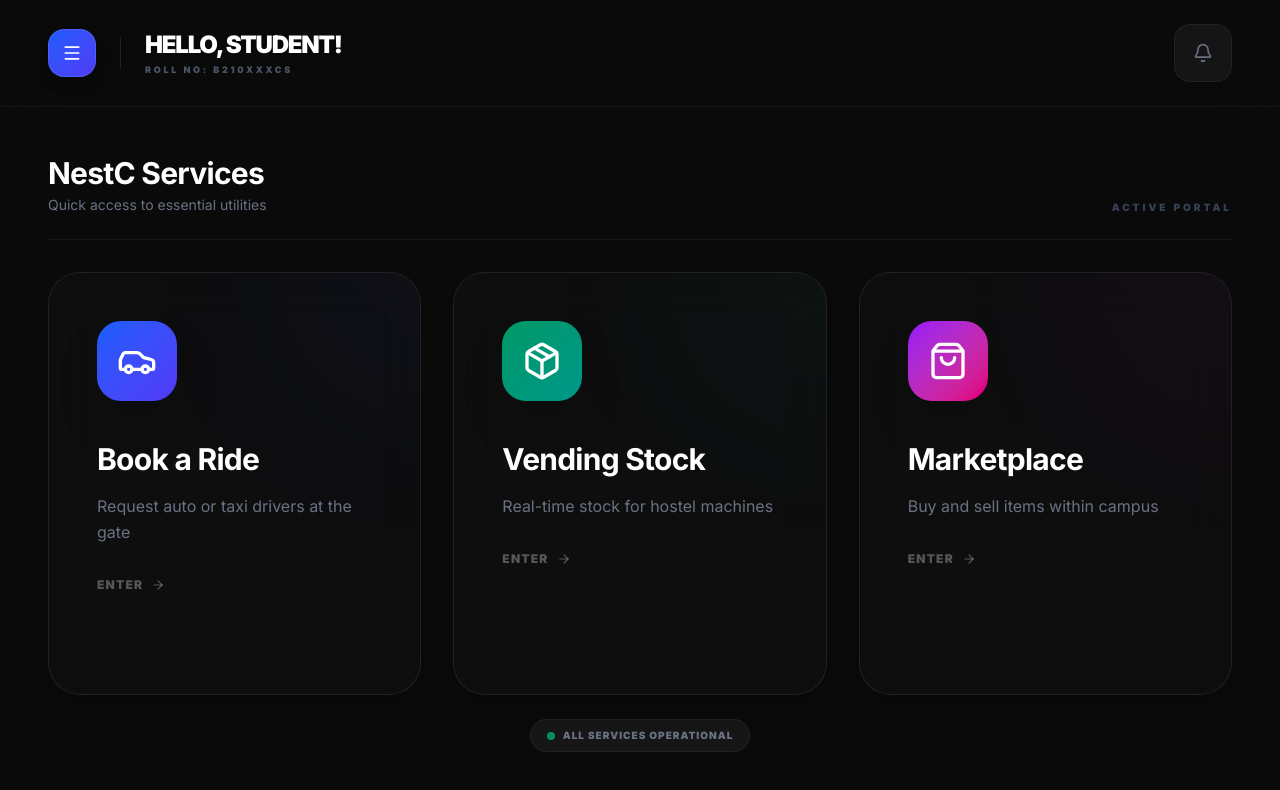
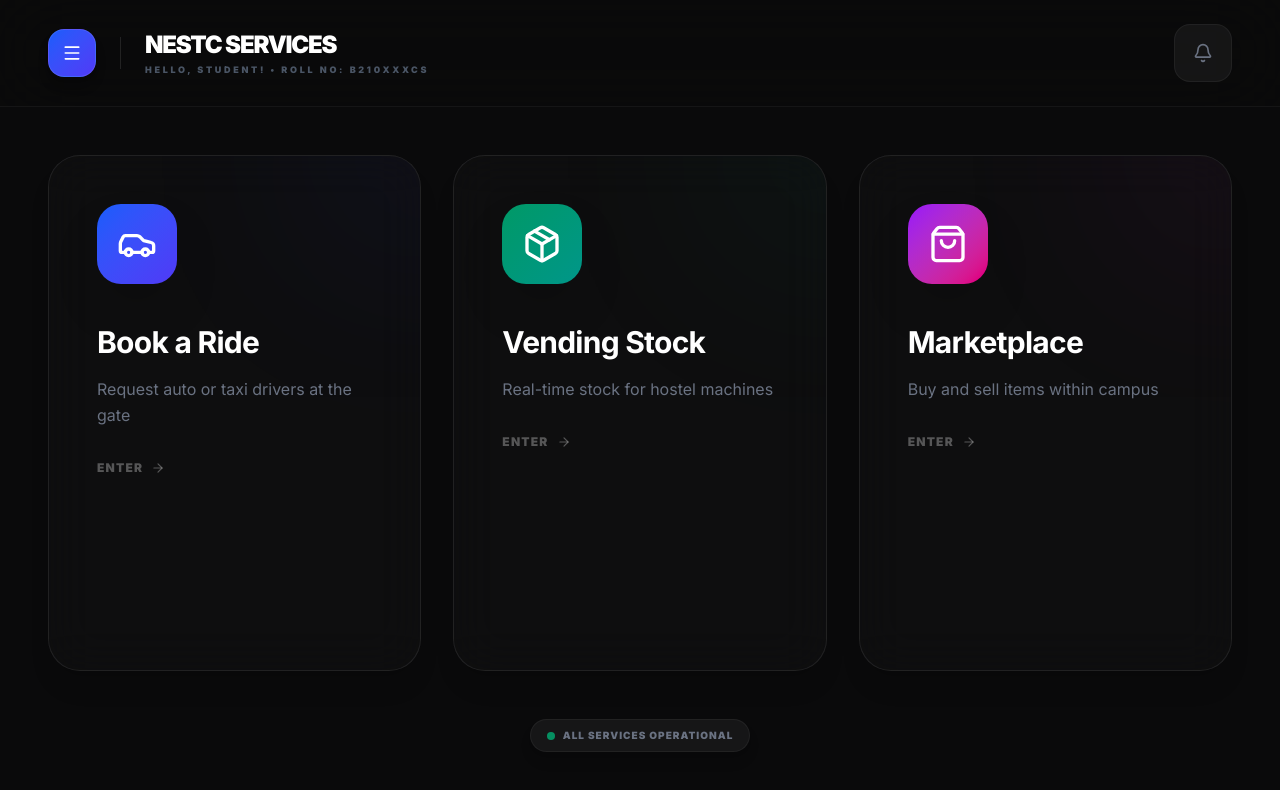
Before and after one commit to Swafvan-Shafi/nestc-frontend, a Next.js app: page /dashboard in a window 1280 px wide. Shown: the top 790 px of the page. Built offline with nearby package versions, Linux system fonts and the light colour scheme.

Commit message:
Move NestC Services to header and compact layout to eliminate scrolling

```diff
--- a/src/app/dashboard/page.tsx
+++ b/src/app/dashboard/page.tsx
@@ -21,23 +21,15 @@ export default function DashboardPage() {
   return (
     <div className="min-h-[100dvh] flex flex-col pb-20 sm:pb-0">
       <PageHeader
-        title={`Hello, ${displayName.split(' ')[0]}!`}
-        subtitle={`Roll No: ${user?.rollNo || 'B210xxxCS'}`}
+        title="NestC Services"
+        subtitle={`Hello, ${displayName.split(' ')[0]}! • Roll No: ${user?.rollNo || 'B210xxxCS'}`}
       />
 
       <div className="max-w-7xl mx-auto px-4 md:px-12 py-4 sm:py-12 flex-1 flex flex-col justify-center">
 
         {/* Primary Navigation - Large Interactive Cards */}
-        <section className="flex-1 flex flex-col">
-           <div className="flex justify-between items-end border-b border-white/5 pb-4 sm:pb-6 mb-4 sm:mb-8">
-             <div>
-               <h2 className="text-xl sm:text-3xl font-bold text-white tracking-tight mb-1">NestC Services</h2>
-               <p className="text-xs sm:text-sm text-gray-500">Quick access to essential utilities</p>
-             </div>
-             <span className="hidden md:block text-[10px] font-black text-gray-700 uppercase tracking-[0.3em]">Active Portal</span>
-          </div>
-
-          <div className="grid grid-cols-1 md:grid-cols-3 gap-3 sm:gap-8 flex-1">
+        <section className="flex-1 flex flex-col justify-center pb-8">
+          <div className="grid grid-cols-1 md:grid-cols-3 gap-4 sm:gap-8 flex-1 max-h-[70vh]">
             {[
               { label: "Book a Ride", icon: Car, href: "/book", color: "from-blue-600 to-indigo-600", desc: "Request auto or taxi drivers at the gate" },
               { label: "Vending Stock", icon: Package, href: "/vending", color: "from-emerald-600 to-teal-600", desc: "Real-time stock for hostel machines" },
@@ -72,8 +64,8 @@ export default function DashboardPage() {
           </div>
         </section>
 
-        <div className="flex justify-center mt-6">
-          <div className="flex items-center gap-2 px-4 py-2 bg-white/5 rounded-full border border-white/5">
+        <div className="flex justify-center mt-4">
+          <div className="flex items-center gap-2 px-4 py-2 bg-white/5 rounded-full border border-white/5 shadow-lg">
              <div className="w-2 h-2 bg-emerald-500 rounded-full animate-pulse" />
              <span className="text-[9px] sm:text-[10px] text-gray-500 font-black uppercase tracking-widest">All Services Operational</span>
           </div>
```
